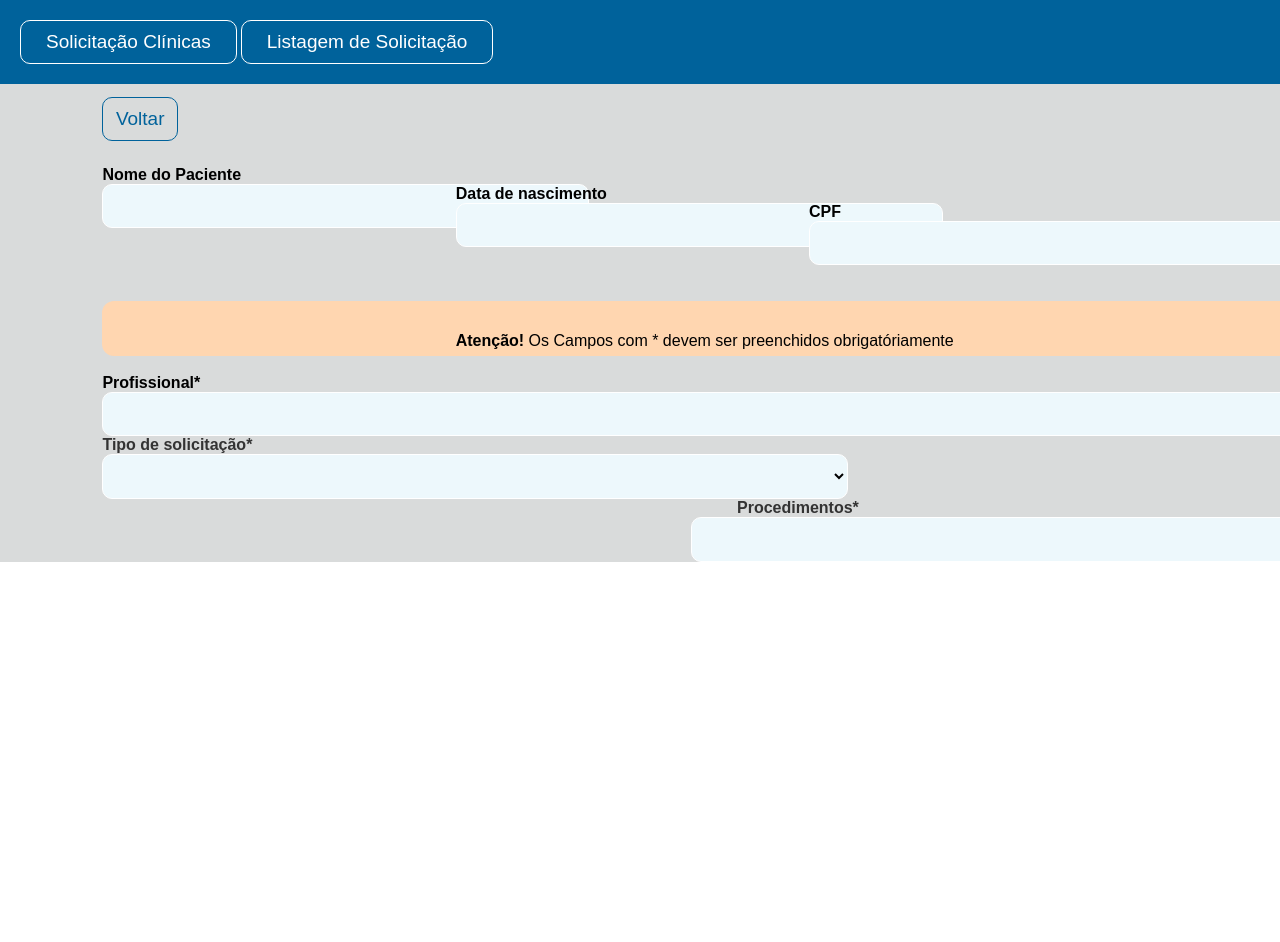
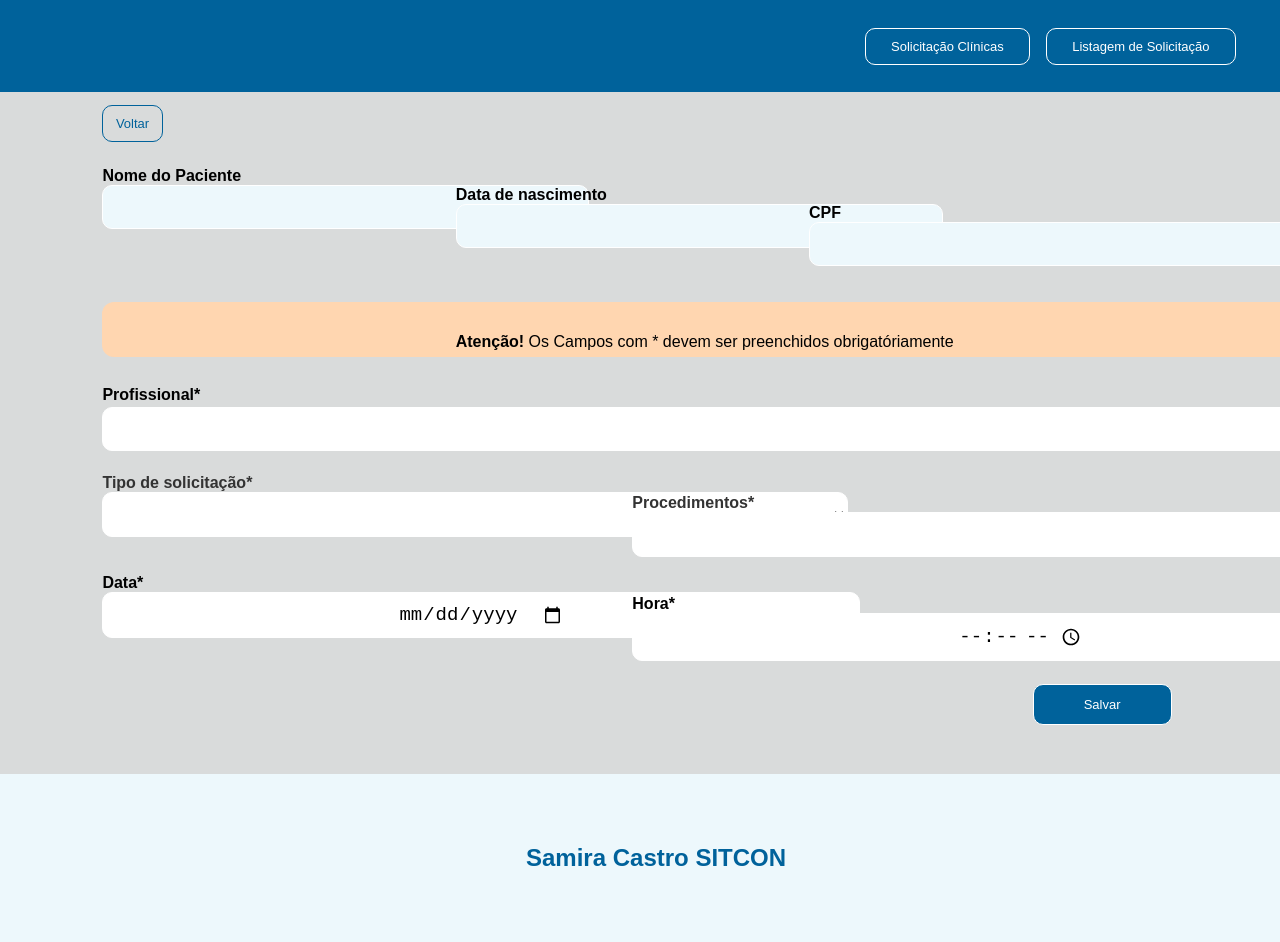
Before and after one commit to SamiraCas/Samiracasto_Sitcon, a plain HTML site: page index.html in a window 1280 px wide. Shown: the top 942 px of the page. Before the commit the page ends 800 px from the top, so only its background shows below. Drawn offline with Linux system fonts and the light colour scheme.

Commit message:
criação do formulario

```diff
--- a/index.html
+++ b/index.html
@@ -11,8 +11,8 @@
 <body>
   <section class="cabecalho">
     <div>
-      <button type="button" name="myButton">Solicitação Clínicas</button>
-      <button type="button" name="myButton">Listagem de Solicitação</button>
+      <button class="clinica" type="button" name="myButton">Solicitação Clínicas</button>
+      <button class="listagem" type="button" name="myButton">Listagem de Solicitação</button>
     </div>
   </section>
   <section class="formulario">
@@ -38,22 +38,39 @@
         <label>Profissional*</label>
       </p>
       <input class="primeprof" type="text" name="profissional">
-
-      <label class="tipo" for="ciudad">Tipo de solicitação*</label>
+      <p class="tipo">
+        <label for="ciudad">Tipo de solicitação*</label>
+      </p>
       <select class="form-control" id="ciudad">
         <option class="selecione" value="selecione"></option>
         <option value="exames">Exames Laboração</option>
         <option value="consulta">Consulta</option>
       </select>
-      <label class="procedimento" for="ciudad">Procedimentos*</label>
+      <p class="procedimento">
+        <label for="ciudad">Procedimentos*</label>
+      </p>
       <select class="proce" id="ciudad">
         <option class="selecione" value="selecione"></option>
         <option value="exames">Exames Laboração</option>
         <option value="consulta">Consulta</option>
       </select>
+      <p class="ano">
+        <label> Data*</label>
+      </p>
+      <input class="dia" type="date" name="date">
+
+      <P class="hora">
+        <label>Hora*</label>
+      </P>
+      <input class="hr" type="time" name="hora">
+      <button class="salvar" type="button" name="myButton">Salvar </button>
     </div>
+    <footer>
+      <h1>Samira Castro SITCON</h1>
+    </footer>
 
   </section>
+
 
 </body>
 
--- a/style.css
+++ b/style.css
@@ -4,12 +4,12 @@
 
 .cabecalho {
   background: #00629b;
-  padding: 20px;
+  padding: 15px;
 }
 button {
   color: #ffffff;
   background-color: #00629b;
-  font-size: 19px;
+  font-size: 13px;
   border: 1px solid #ffffff;
   border-radius: 10px;
   padding: 10px 25px;
@@ -38,9 +38,11 @@ button {
 .primecpf,
 .primeprof,
 .form-control,
-.proce {
+.proce,
+.dia,
+.hr {
   display: flex;
-  background-color: #edf8fc;
+  background-color: #ffffff;
   font-size: 19px;
   border: 1px solid #ffffff;
   border-radius: 10px;
@@ -50,7 +52,9 @@ button {
 .cpf,
 .prof,
 .tipo,
-.procedimento {
+.procedimento,
+.ano,
+.hora {
   font-family: "Anek Gujarati", sans-serif;
   font-size: 16px;
   font-style: normal;
@@ -59,7 +63,7 @@ button {
 }
 .primenome {
   padding: 10px 120px;
-  color: #333333;
+  background-color: #edf8fc;
 }
 
 .data {
@@ -68,7 +72,7 @@ button {
 .primedata {
   margin: 0% 0% 0% 30%;
   padding: 10px 120px;
-  color: #333333;
+  background-color: #edf8fc;
 }
 .cpf {
   margin: -3.7% 0% 0% 60%;
@@ -90,26 +94,68 @@ button {
 .primecpf {
   margin: 0% 0% 3% 60%;
   padding: 10px 120px;
-  color: #333333;
+  background-color: #edf8fc;
+}
+
+.prof {
+  margin: 3% 0% 0% 0%;
 }
 .primeprof {
   padding: 10px 640px;
+  margin: 0.2% 0% 0% 0%;
 }
 .tipo {
-  margin: 0%;
+  margin: 2% 0% -2% 0%;
   color: #333333;
 }
 .form-control {
-  margin: 0%;
+  margin: 2% 0% 0% 0%;
   padding: 10px 280px;
 }
 
 .procedimento {
-  margin: -12% 1% 9% 43.7%;
-  padding: 10px 120px;
+  margin: -3.7% 0% 0% 45%;
   color: #333333;
 }
 .proce {
-  margin: 0% 10% 0% 50%;
+  margin: 0% 0% 0% 45%;
   padding: 10px 280px;
 }
+
+.ano {
+  margin: 1.5% 0% 0% 0%;
+}
+
+.dia {
+  padding: 10px 295px;
+}
+
+.hora {
+  margin: -3.7% 0% 0% 45%;
+}
+
+.hr {
+  padding: 10px 325px;
+  margin: 0% 0% 0% 45%;
+}
+
+.salvar {
+  padding: 12px 50px;
+  margin: 2% 0% 2% 79%;
+}
+
+.clinica {
+  margin: 1% 0% 1% 68%;
+}
+.listagem {
+  margin: 1% 0% 1% 1%;
+}
+footer {
+  background-color: #edf8fc;
+  padding: 70px;
+  font-family: "Anek Gujarati", sans-serif;
+  color: #00629b;
+}
+h1 {
+  margin: 0% 0% 0% 40%;
+}
```
